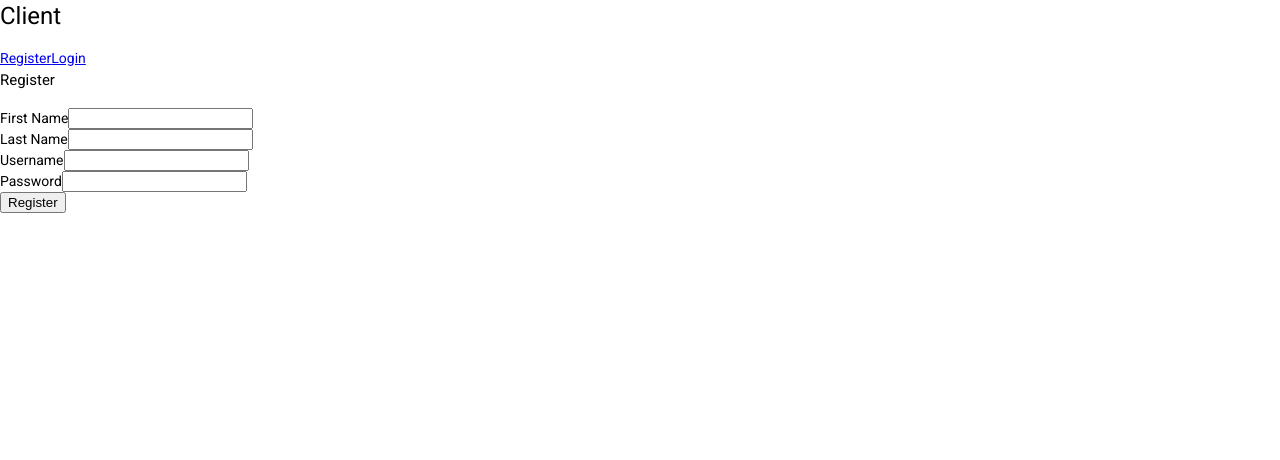
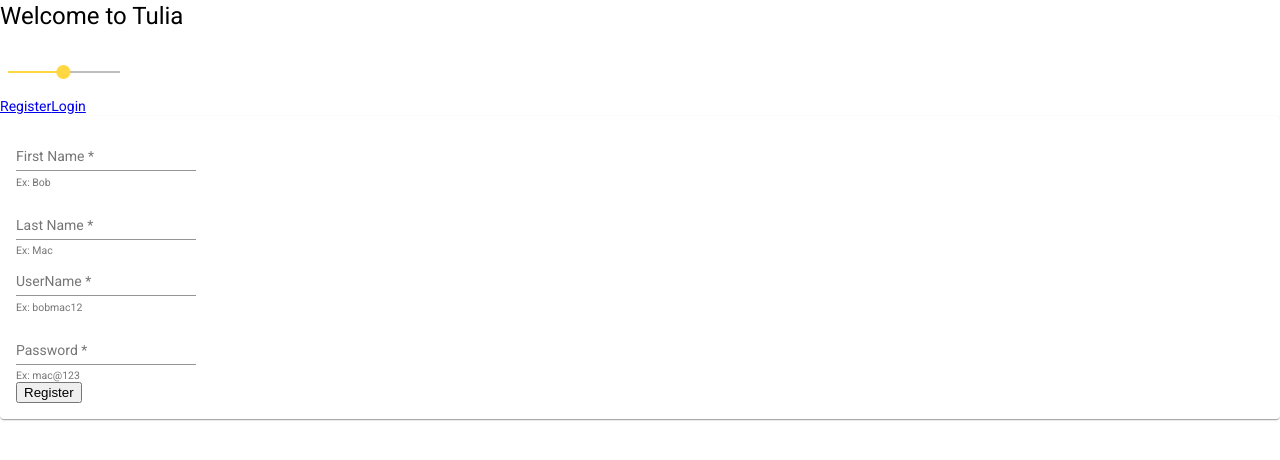
Before and after one commit to 210726-wvu-net-ext/Group2-P3-Tulia, an Angular app in the folder Client/: page /register in a window 1280 px wide. Shown: the top 460 px of the page. Built offline with nearby package versions, Linux system fonts and the light colour scheme.

Commit message:
add @angular-material, improve client-side register

```diff
--- a/Client/src/app/app.component.html
+++ b/Client/src/app/app.component.html
@@ -1,4 +1,5 @@
 <h1>{{title}}</h1>
+<mat-slider min="1" max="100" step="1" value="50"></mat-slider>
 <nav>
 <a routerLink="/register">Register</a>
 <a routerLink="/login">Login</a>
--- a/Client/src/app/app.component.ts
+++ b/Client/src/app/app.component.ts
@@ -6,7 +6,7 @@ import { UserService } from './user.service';
   styleUrls: ['./app.component.css']
 })
 export class AppComponent {
-  title = 'Client';
+  title = 'Welcome to Tulia';
 
   constructor(
     private userService: UserService
--- a/Client/src/app/login/login.component.html
+++ b/Client/src/app/login/login.component.html
@@ -1,4 +1,4 @@
-<p>login works!</p>
+
 <div class="card">
     <h4 class="card-header">Login</h4>
     <div class="card-body">
--- a/Client/src/app/register/register.component.html
+++ b/Client/src/app/register/register.component.html
@@ -1,4 +1,60 @@
+<div fxLayoutAlign="center center" fxFlexFill class="main-div">
+    <mat-card fxFlex="75">
 
+      <form class="signup-form" [formGroup]="form" (ngSubmit)="onSubmit()" class="signup-form-padding">
+            <p>
+            <mat-form-field appearance="legacy">
+              <mat-label for='firstName'>First Name</mat-label>
+              <input matInput placeholder="First Name" formControlName="firstName" [ngClass]="{ 'is-invalid': submitted && f.firstName.errors }" />
+              <div *ngIf="submitted && f.firstName.errors" class="invalid-feedback">
+                <div *ngIf="f.firstName.errors.required">First Name is required</div>
+                </div>
+              <mat-icon matSuffix></mat-icon>
+              <mat-hint>Ex: Bob</mat-hint>
+            </mat-form-field>
+             </p>
+            <mat-form-field appearance="legacy">
+                <mat-label for='lastName'>Last Name</mat-label>
+                <input matInput placeholder="Last Name" formControlName="lastName" [ngClass]="{ 'is-invalid': submitted && f.lastName.errors }" />
+                <div *ngIf="submitted && f.lastName.errors" class="invalid-feedback">
+                  <div *ngIf="f.lastName.errors.required">Last Name is required</div>
+                  </div>
+                <mat-icon matSuffix></mat-icon>
+                <mat-hint>Ex: Mac</mat-hint>
+              </mat-form-field>
+            <p>
+                <mat-form-field appearance="legacy">
+                    <mat-label for='username'>UserName</mat-label>
+                    <input matInput placeholder="UserName" formControlName="username" [ngClass]="{ 'is-invalid': submitted && f.username.errors }" />
+                    <div *ngIf="submitted && f.username.errors" class="invalid-feedback">
+                      <div *ngIf="f.username.errors.required">username is required</div>
+                      </div>
+                    <mat-icon matSuffix></mat-icon>
+                    <mat-hint>Ex: bobmac12</mat-hint>
+                  </mat-form-field>
+            </p>
+            <mat-form-field appearance="legacy">
+                <mat-label for='password'>Password</mat-label>
+                <input type="password" matInput placeholder="Password" formControlName="password" [ngClass]="{ 'is-invalid': submitted && f.password.errors }" />
+                <div *ngIf="submitted && f.password.errors" class="invalid-feedback">
+                  <div *ngIf="f.password.errors.required">password is required</div>
+                  <div *ngIf="f.password.errors.minlength">Password must be at least 6 characters</div>
+                  </div>
+                <mat-icon matSuffix></mat-icon>
+                <mat-hint>Ex: mac@123</mat-hint>
+              </mat-form-field>
+              <br/>
+            <div class="form-group">
+                <button [disabled]="loading" class="btn btn-primary">
+                    <span *ngIf="loading" class="spinner-border spinner-border-sm mr-1"></span>
+                    Register
+                </button>
+                <!--<a routerLink="../login" class="btn btn-link">Cancel</a>-->
+            </div>
+    </form>
+    </mat-card>
+</div>
+<!--
 <div class="card">
     <h4>Register</h4>
     <div class="card-body">
@@ -37,8 +93,9 @@
                     <span *ngIf="loading" class="spinner-border spinner-border-sm mr-1"></span>
                     Register
                 </button>
-                <!--<a routerLink="../login" class="btn btn-link">Cancel</a>-->
+                <a routerLink="../login" class="btn btn-link">Cancel</a>
             </div>
         </form>
     </div>
 </div>
+-->
--- a/Client/src/app/user.service.ts
+++ b/Client/src/app/user.service.ts
@@ -44,7 +44,7 @@ export class UserService {
     (catchError(this.handleError1));
   }
   handleError1(error: HttpErrorResponse){
-    return throwError(error.message);
+    return throwError(error.error);
   }
 
   updateUser(id: number, user: User): Observable<any> {
--- a/Client/src/styles.css
+++ b/Client/src/styles.css
@@ -2,3 +2,6 @@
 
 html, body { height: 100%; }
 body { margin: 0; font-family: Roboto, "Helvetica Neue", sans-serif; }
+
+html, body { height: 100%; }
+body { margin: 0; font-family: Roboto, "Helvetica Neue", sans-serif; }
```
Also changed, not shown: Client/src/app/app.module.ts (+16 -1 lines).
